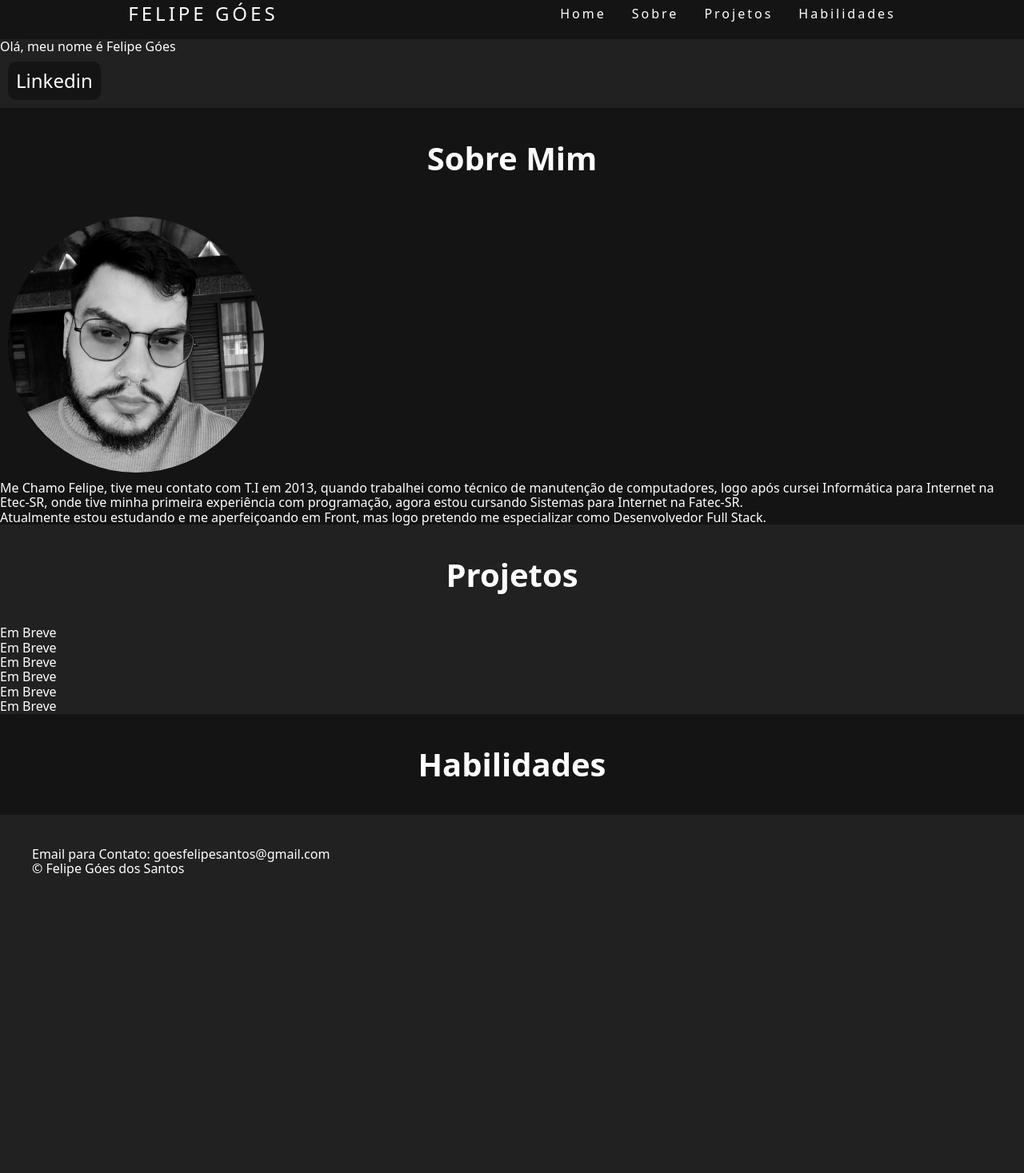
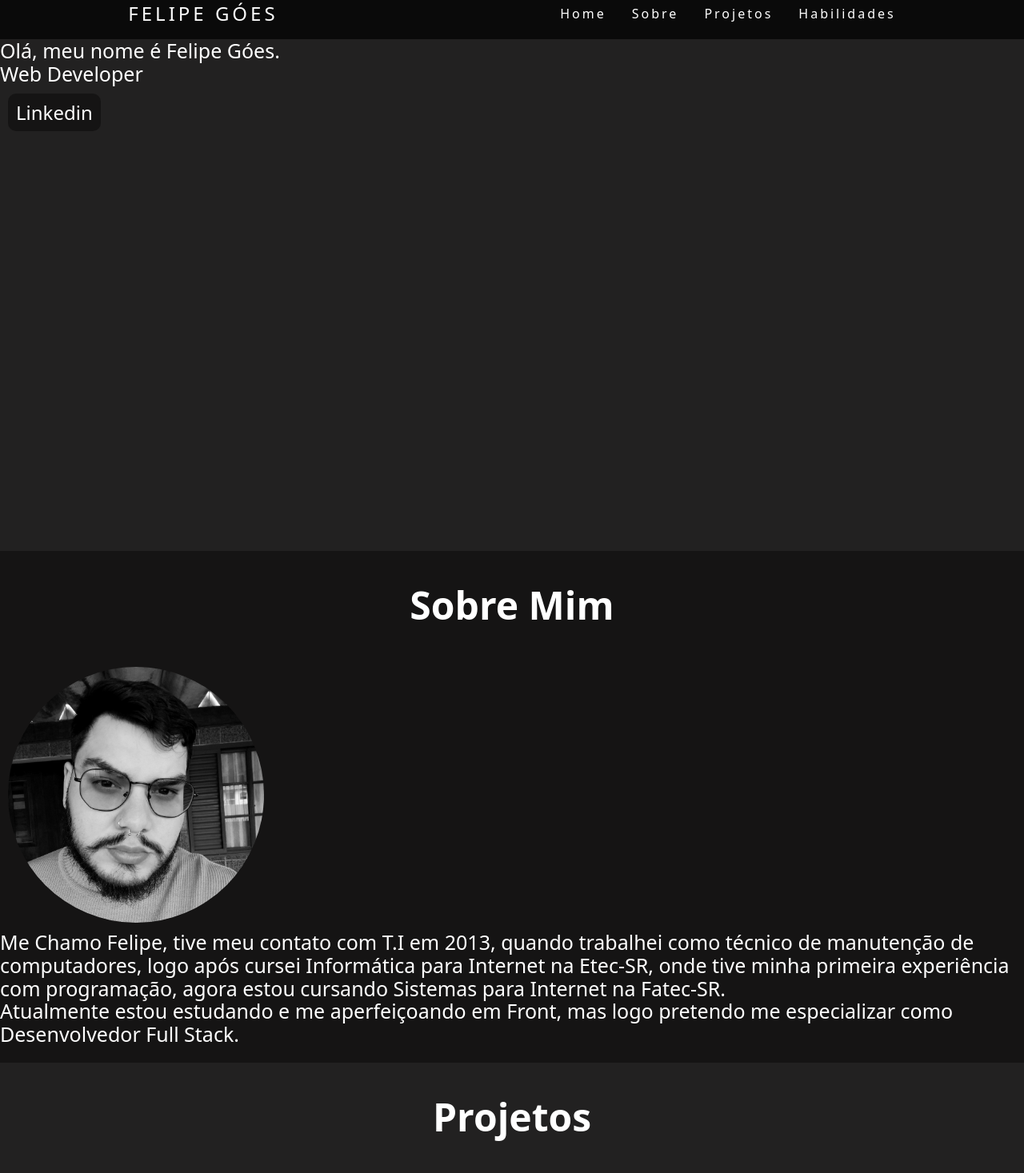
Before and after one commit to ffelipegoes/portifolio, a plain HTML site: page index.html in a window 1280 px wide. Shown: the part 15-1482 px from the top of the page at 80% size. Before the commit the page ends 1150 px from the top, so only its background shows below. Drawn offline with nearby package versions, Linux system fonts and the light colour scheme.

Commit message:
definindo tamanho das divs

```diff
--- a/css/style.css
+++ b/css/style.css
@@ -24,7 +24,7 @@ nav {
   justify-content: space-around;
   align-items: center;
   font-family: system-ui, -apple-system, Helvetica, Arial, sans-serif;
-  background: #151414;
+  background: #0a0a0a;
   height: 8vh;
 }
 
@@ -104,6 +104,12 @@ nav {
   transform: rotate(45deg) translate(-5px, -7px);
 }
 
+header {
+  position: -webkit-sticky;
+  position: sticky;
+  top: 0;
+}
+
 body {
   background: #222121;
 }
@@ -135,11 +141,12 @@ footer {
 
 p {
   color: #fff;
+  font-size: 25px;
 }
 
 .titulo {
   color: #fff;
-  font-size: 5vh;
+  font-size: 6vh;
   padding: 5vh;
   text-align: center;
 }
@@ -172,3 +179,10 @@ p {
   border-radius: 10px;
   font-size: 1.5rem;
 }
+
+.apresentacao,
+.conteudo-sobre,
+.conteudo-projetos,
+.conteudo-skills {
+  height: 80vh;
+}
--- a/index.html
+++ b/index.html
@@ -29,14 +29,15 @@
   </header>
   <main>
     <section id="home">
-      <div>
-        <p> Olá, meu nome é Felipe Góes </p>
+      <div class="apresentacao">
+        <p> Olá, meu nome é Felipe Góes. </p>
+        <p>Web Developer</p>
         <a class="linkedin" href="https://www.linkedin.com/in/fgsfelipe/" target="_blank"><button class="botao" type="button"> Linkedin </button> </a>
       </div>
     </section>
     <section id="sobre">
-      <h2 class="titulo"> Sobre Mim </h2>
-      <div class="content-sobre">
+      <div class="conteudo-sobre">
+        <h2 class="titulo"> Sobre Mim </h2>
         <div class="foto-perfil">
           <img class="foto-perfil" src="img/felipe.jpeg">
         </div>
@@ -47,8 +48,8 @@
       </div>
     </section>
     <section id="projetos">
-      <h2 class="titulo"> Projetos </h2>
-      <div>
+      <div class="conteudo-projetos">
+        <h2 class="titulo"> Projetos </h2>
         <div>
           <p> Em Breve </p>
         </div>
@@ -71,6 +72,9 @@
     </section>
     <section id="skills">
       <h2 class="titulo"> Habilidades </h2>
+      <div class="conteudo-skills">
+
+      </div>
 
     </section>
 
@@ -79,7 +83,7 @@
 
   </main>
 
-  <footer>
+  <footer class="footer">
     <p> Email para Contato: goesfelipesantos@gmail.com </p>
     <p> &copy; Felipe Góes dos Santos </p>
 
```
